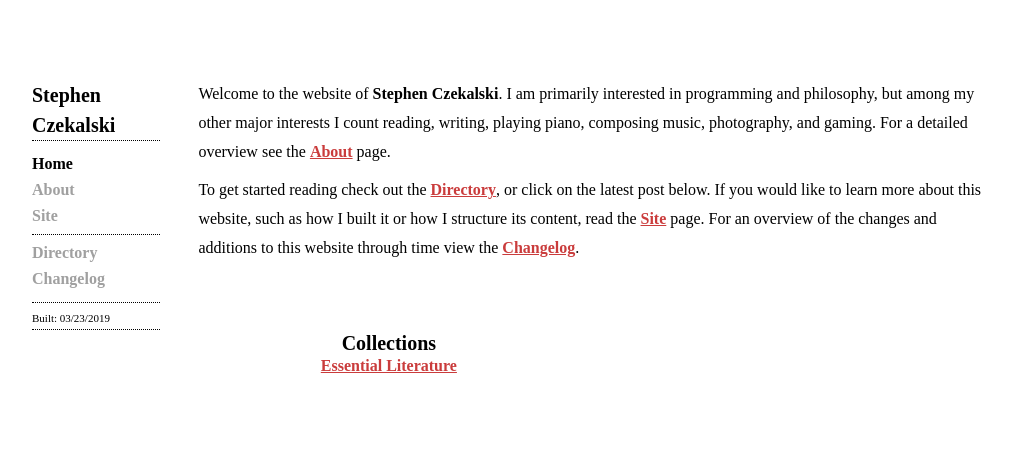
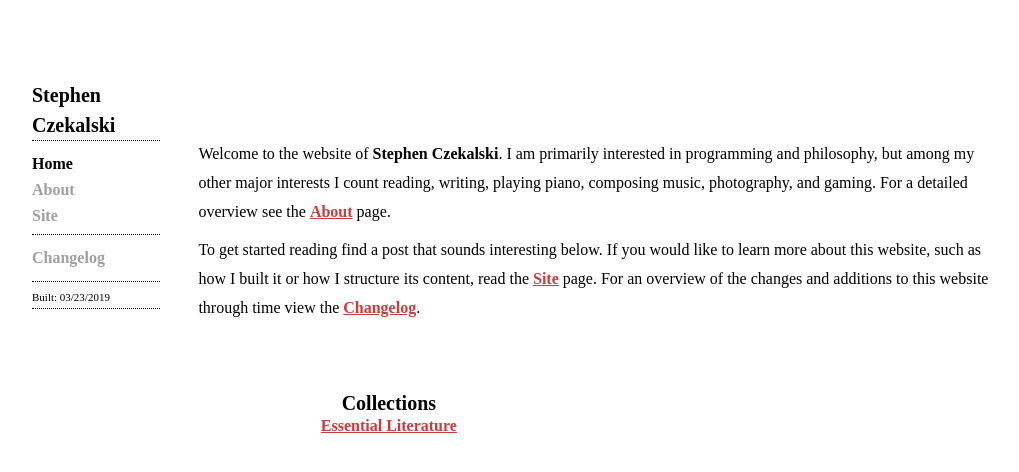
Before and after one commit to stephencz/old-stephencz-com, a Jekyll site: the page built from index.html, in a window 1280 px wide. Shown: the top 472 px of the page, without its empty margins (128-1147 px from the left). Built offline with Jekyll 4.4.1, drawn with Linux system fonts in a browser that asks for light colours; nearby versions of some CDN libraries; some web fonts are replaced.

Commit message:
Removed directory from side bar and adjusted styles.

```diff
--- a/_data/navigation.yml
+++ b/_data/navigation.yml
@@ -4,7 +4,5 @@
   link: /about
 - name: Site
   link: /site
-- name: Directory
-  link: /directory
 - name: Changelog
   link: /changelog
--- a/_sass/misc.scss
+++ b/_sass/misc.scss
@@ -23,6 +23,7 @@
 .home-wrapper
 {
     padding-bottom: 60px;
+    padding-top: 60px;
 }
 
 .home-wrapper > p
--- a/_sass/sidebar.scss
+++ b/_sass/sidebar.scss
@@ -37,9 +37,9 @@
     padding-bottom: 10px;
 }
 
-.sidebar-wrapper > ul.sidebar-navigation #directory
+.sidebar-wrapper > ul.sidebar-navigation #changelog
 {
-    padding-top: 10px;
+    padding-top: 15px;
 }
 
 .sidebar-wrapper > ul.sidebar-navigation li a:active,
--- a/index.html
+++ b/index.html
@@ -10,7 +10,7 @@ description: The Personal Website of Stephen Czekalski
     and gaming. For a detailed overview see the <a href="/about">About</a> page.
   </p>
   <p>
-    To get started reading check out the <a href="/directory">Directory</a>, or click on the latest post below.
+    To get started reading find a post that sounds interesting below.
     If you would like to learn more about this website, such as how I built it or how I
     structure its content, read the <a href="/site">Site</a> page. For an overview of the changes and additions to this
     website through time view the <a href="/changelog">Changelog</a>.
```
Also changed, not shown: directory.html (deleted, +0 -13 lines).
